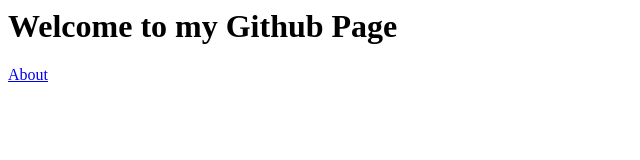
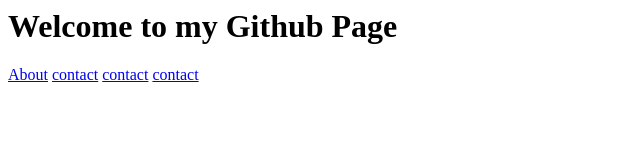
Before and after one commit to 1U22IT086/html_program, a plain HTML site: page index.html in a window 1280 px wide. Shown: the whole page, without its empty margins (0-640 px from the left). Drawn offline with Linux system fonts and the light colour scheme.

Commit message:
updated page is commit

```diff
--- a/index.html
+++ b/index.html
@@ -6,4 +6,8 @@
              <body>
 		  <h1>Welcome to my Github Page</h1>
 	          <a href="about.html">About</a>
+	          <a href="contact.html">contact</a>
+                  <a href="home.html">contact</a>
+                  <a href="user.html">contact</a>
+	     </body>
 	     </html>
```
Lines whose indentation alone changed are shown as unchanged.
